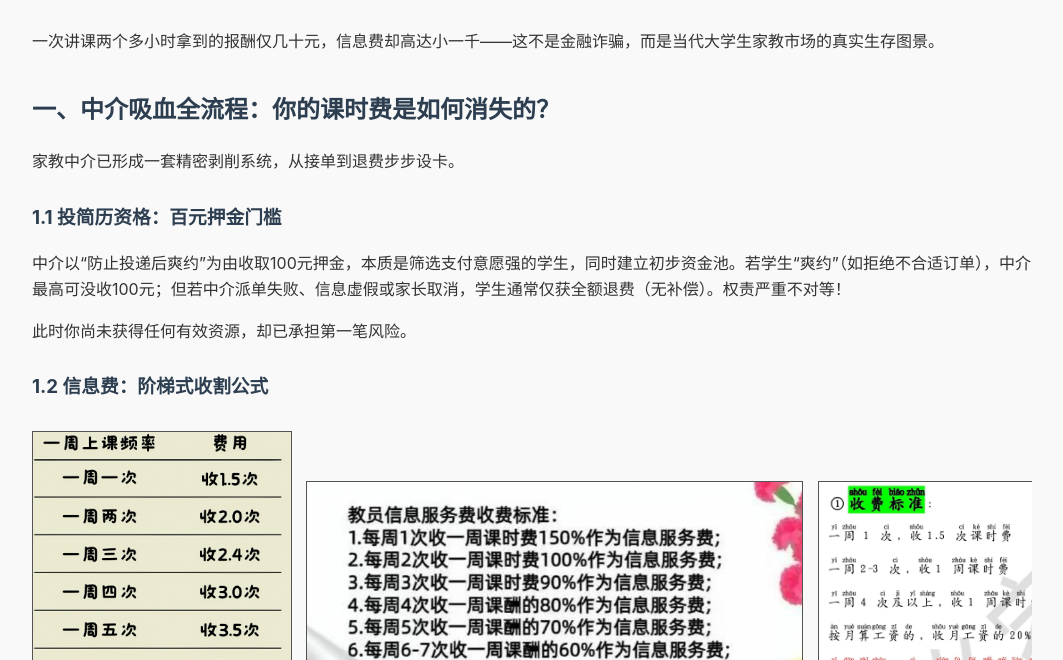
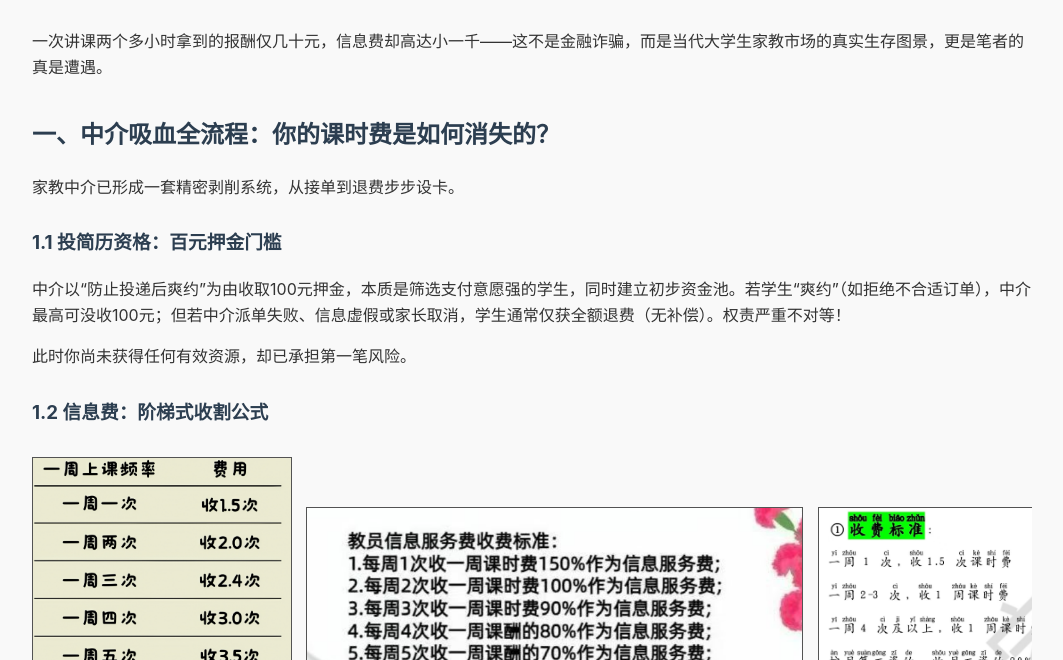
Before and after one commit to w06112/home_teacher, a plain HTML site: page index.html in a window 1280 px wide. Shown: the part 140-800 px from the top of the page, without its empty margins (108-1171 px from the left). Drawn offline with Linux system fonts and the light colour scheme.

Commit message:
Update index.html

```diff
--- a/index.html
+++ b/index.html
@@ -84,7 +84,7 @@
     </head>
     <body>
         <h1>家教中介的「信息税」：你的信息费究竟买的是什么？</h1>
-        <p>一次讲课两个多小时拿到的报酬仅几十元，信息费却高达小一千——这不是金融诈骗，而是当代大学生家教市场的真实生存图景。</p>
+        <p>一次讲课两个多小时拿到的报酬仅几十元，信息费却高达小一千——这不是金融诈骗，而是当代大学生家教市场的真实生存图景，更是笔者的真是遭遇。</p>
         <h2>一、中介吸血全流程：你的课时费是如何消失的？</h2>
         <p>家教中介已形成一套精密剥削系统，从接单到退费步步设卡。</p>
         <h3>1.1 投简历资格：百元押金门槛</h3>
@@ -447,6 +447,7 @@
             <li>解除不合理枷锁：取消禁止教师议价、禁止推荐同行、压制议价权的“禁言令”。教师应有权根据自身价值和市场行情进行沟通。</li>
         </ul>
         <p>如果信息费没有如此高昂，也许不会有这篇小作文，也就没有中介被“作局”，没有学生愿意冒着被家长告密和血本无归的风险向家长提及信息费。当前畸形的规则，迫使学生在高压下沉默，甚至在极端剥削下不得不寻求与家长建立直接联系以保全劳动价值。这绝非健康生态，而是规则扭曲催生的无奈自保。</p>
+        <p>如果有人可以通过此篇经验贴拿回信息费，我会无比欣慰。</p>
         <p>愿后来者可以见证规则的进化。</p>
         <div style="margin: 40px 0; padding: 20px; border-top: 1px solid #eee; overflow-x: auto;">
             <ul style="list-style: none; padding: 0; margin: 0; display: flex; gap: 20px; flex-wrap: nowrap;">
```
